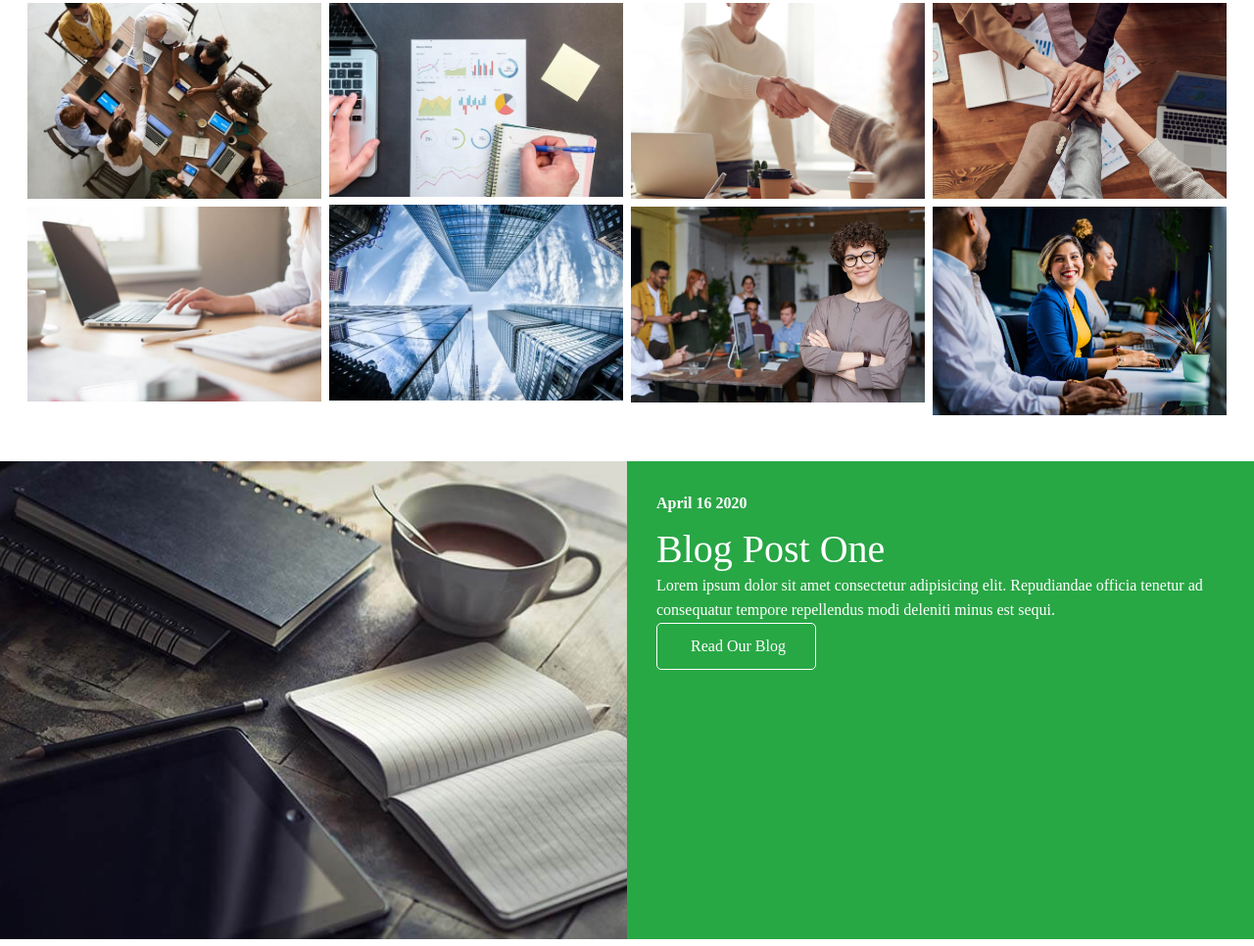
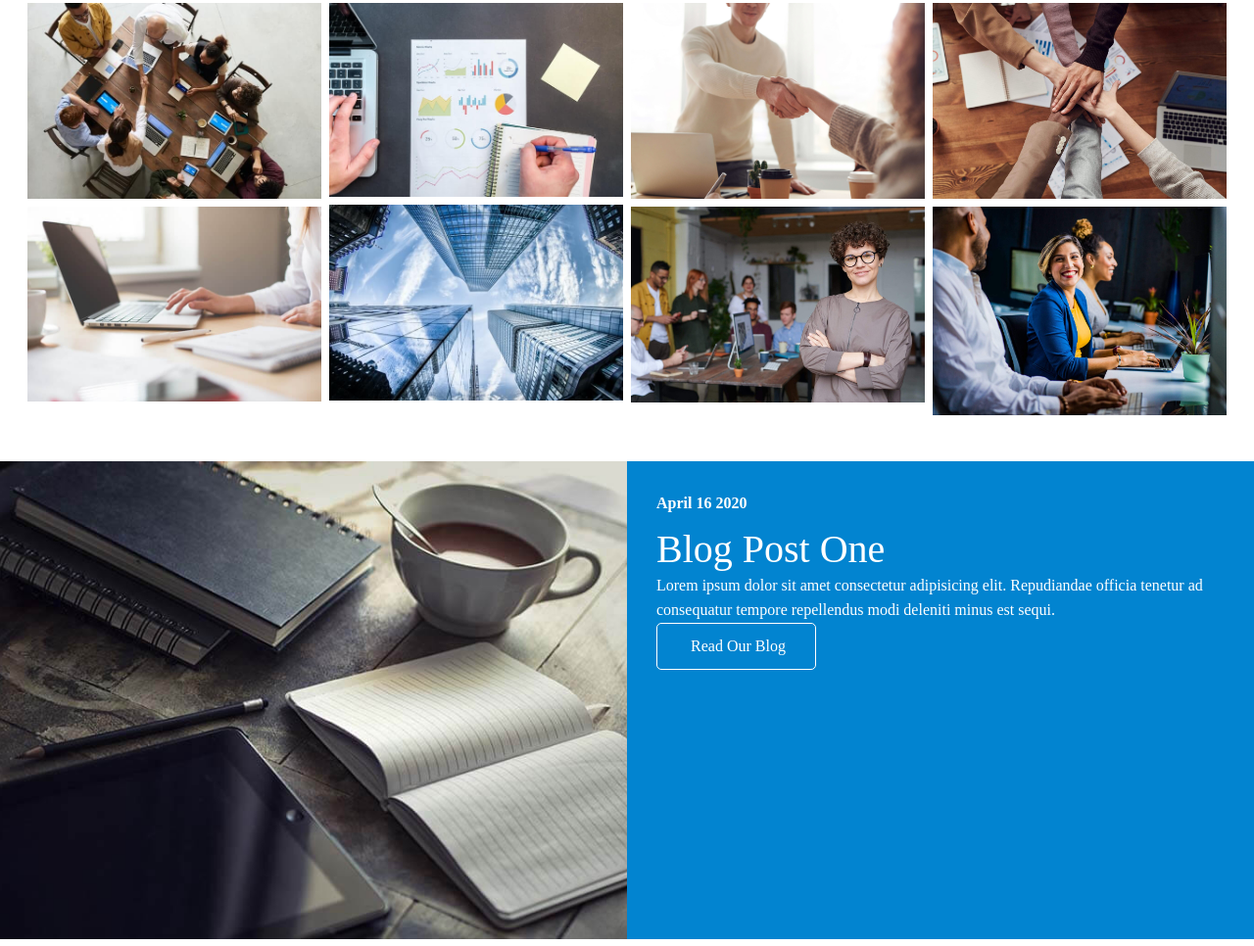
Before and after one commit to Jwatts82/edge_ledger, a plain HTML site: page index.html in a window 1280 px wide. Shown: the part 1755-2721 px from the top of the page at 98% size. Drawn offline with Linux system fonts and the light colour scheme; some icons are missing.

Commit message:
change blog background

```diff
--- a/index.html
+++ b/index.html
@@ -114,7 +114,7 @@
                         <img src="images/home/blog.jpg" alt="home">
                     </div>
                 </div>
-                <div class="column bg-primary">
+                <div class="column bg-secondary">
                     <div class="column-2">
                         <h4>April 16 2020</h4>
                         <h2>Blog Post One</h2>
```
